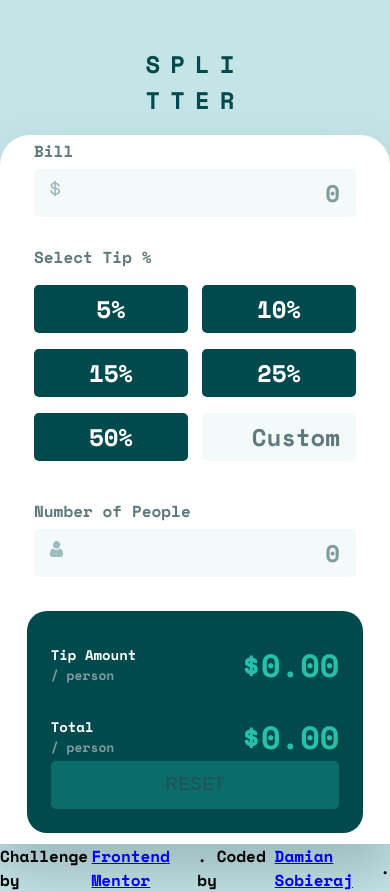
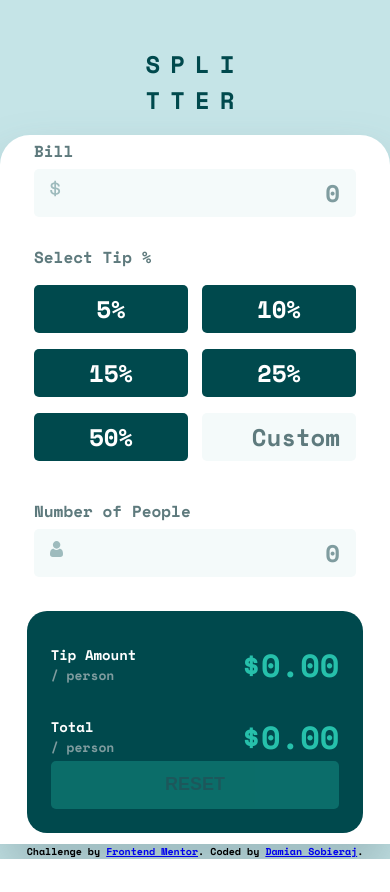
Before and after one commit to Dant3s15/tip-calc-react, a React (Vite) app: page / in a window 390 px wide. After the commit the page ends 859 px from the top, so only its background shows below. Built offline with nearby package versions, Linux system fonts and the light colour scheme.

Commit message:
CSS - Added more media queries

```diff
--- a/src/scss/_globals.scss
+++ b/src/scss/_globals.scss
@@ -13,8 +13,7 @@ body {
 .attribution {
   @include flexbox;
   background-color: var(--light-grayish-cyan);
+  @media (max-width: 940px) {
+    font-size: 10px;
+  }
 }
-
-// #root {
-//   height: 100vh;
-// }
```
Also changed, not shown: 5 other files (tests, documents, lock files or other folders).
